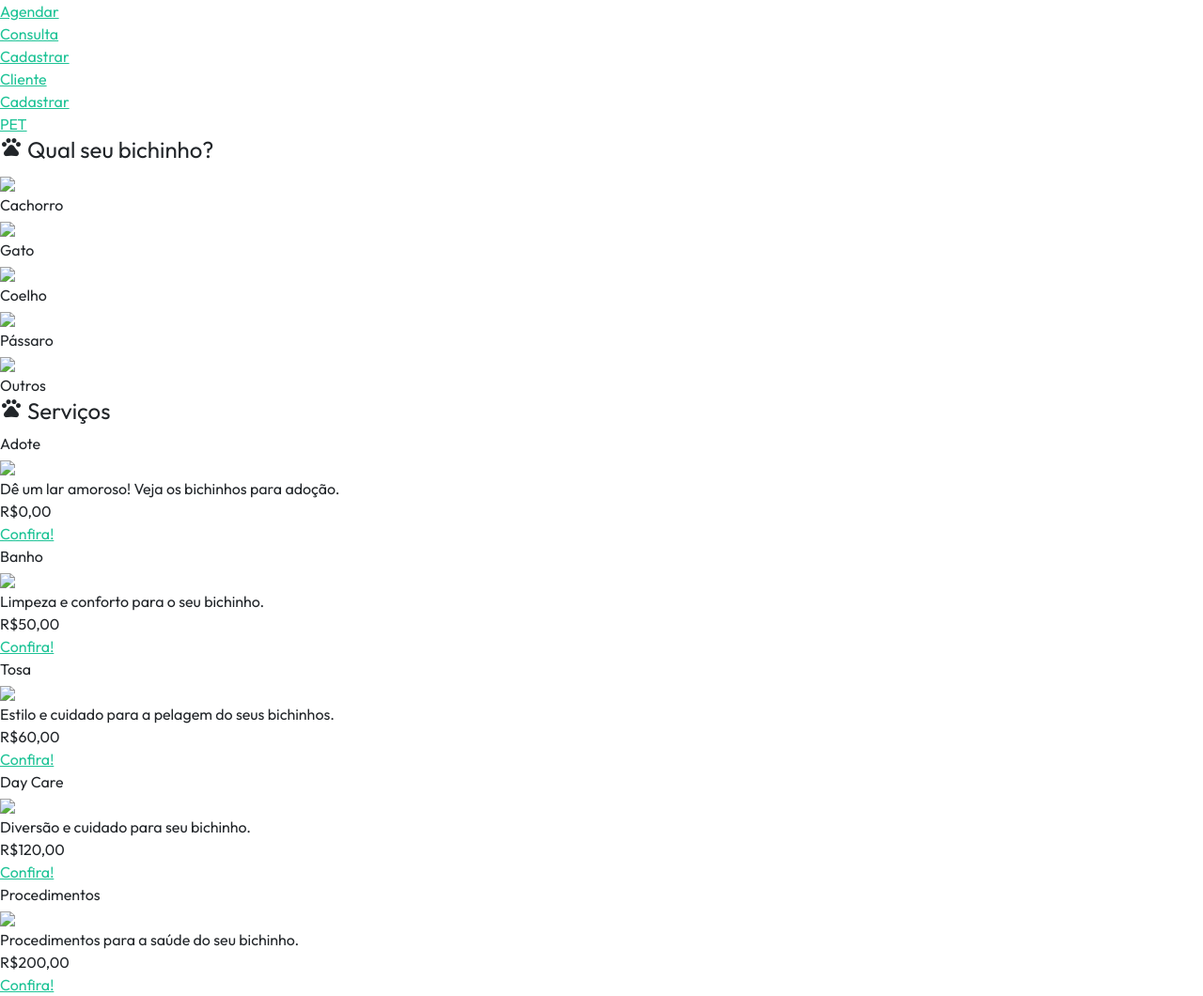
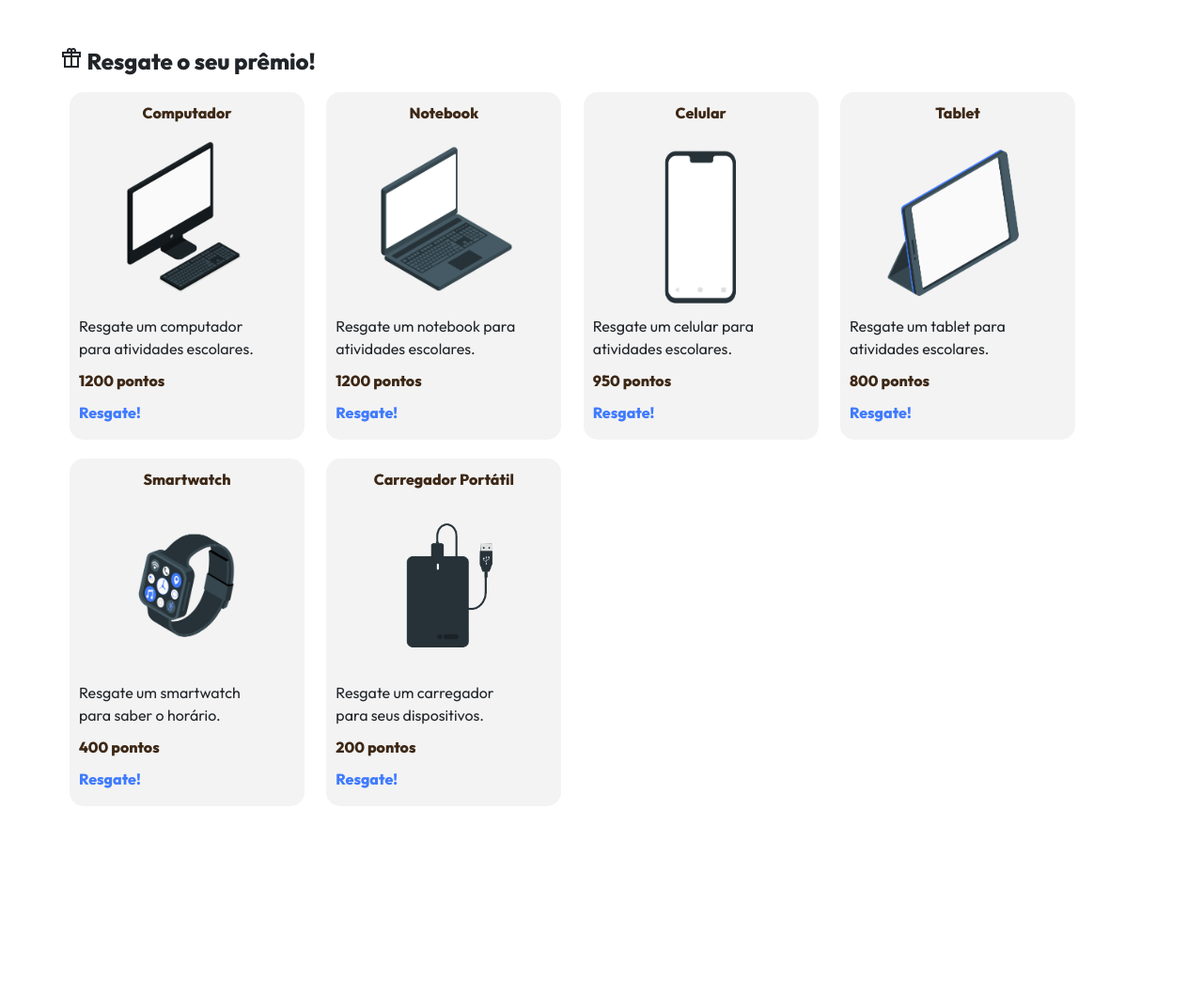
Before and after one commit to iandrsn/premiar-alunos, a plain HTML site: page conteudo/tela_premios.html in a window 1280 px wide. Shown: the whole page at 94% size. After the commit the page ends 868 px from the top, so only its background shows below. Drawn offline with nearby package versions, Linux system fonts and the light colour scheme; files that its build step writes are made by us from their sources; a web font is replaced by a local one.

Commit message:
atualizada tela de trocas

```diff
--- a/conteudo/index.js
+++ b/conteudo/index.js
@@ -5,6 +5,8 @@ document.addEventListener('DOMContentLoaded', function () {
     document.querySelector('#view').addEventListener('click', viewsenha);
     document.querySelector('#view1').addEventListener('click', viewsenha1);
     document.querySelector('#view2').addEventListener('click', viewsenha2);
+
+
 
 
 
@@ -52,13 +54,13 @@ document.addEventListener('DOMContentLoaded', function () {
     document.querySelector('#b-entre').addEventListener('click', () => {
         formentre.style.left = "25px";
         formcadastro.style.left = "450px";
-        entrecad.style.left = "0px";
+        entrecad.style.left = "-35px";
     });
 
     document.querySelector('#b-cadastro').addEventListener('click', () => {
         formentre.style.left = "-440px";
         formcadastro.style.left = "25px";
-        entrecad.style.left = "103px";
+        entrecad.style.left = "98px";
     });
 
     function exibirTextoNaTela(tag, texto) {
--- a/conteudo/tela_premios.html
+++ b/conteudo/tela_premios.html
@@ -6,117 +6,57 @@
     <meta name="viewport" content="width=device-width, initial-scale=1.0">
     <title>Petopia</title>
     <link href="https://cdn.jsdelivr.net/npm/bootstrap@5.3.0-alpha1/dist/css/bootstrap.min.css" rel="stylesheet"
-        crossorigin="anonymous">
-    <link rel="stylesheet"
-        href="https://fonts.googleapis.com/css2?family=Material+Symbols+Outlined:opsz,wght,FILL,GRAD@24,400,0,0" />
-    <link rel="stylesheet" href="https://use.fontawesome.com/releases/v5.11.2/css/all.css" />
-    <link rel="preconnect" href="https://fonts.googleapis.com">
-    <link rel="preconnect" href="https://fonts.gstatic.com" crossorigin>
+    crossorigin="anonymous">
+    <link rel="stylesheet" href="https://fonts.googleapis.com/css2?family=Material+Symbols+Outlined:opsz,wght,FILL,GRAD@24,400,0,200" />
     <link href="https://fonts.googleapis.com/css2?family=Koulen&family=PT+Sans&display=swap" rel="stylesheet">
-    <link rel="stylesheet" href="style.css">
-    <link rel="stylesheet"
-        href="https://fonts.googleapis.com/css2?family=Material+Symbols+Outlined:opsz,wght,FILL,GRAD@24,400,0,0" />
-    <link rel="stylesheet" href="https://cdn.jsdelivr.net/npm/bootstrap-icons@1.11.3/font/bootstrap-icons.min.css">
-    <link href='https://unpkg.com/boxicons@2.1.4/css/boxicons.min.css' rel='stylesheet'>
+    <link rel="stylesheet" href="../style.css">
 </head>
 
 <body id="index">
 
-    <main>
-        <div class="cards-iniciais-container">
-            <div class="cards-iniciais-item">
-                <a href="conteudos/agendamento_pet.html">
-                    <div class="cards-iniciais-item-texto-p">Agendar</div>
-                    <div class="cards-iniciais-item-texto-consulta">Consulta</div>
-                </a>
-                <span class="cards-iniciais-circulo-consulta"></span>
+        <div class="premios">
+            <h4><span class="material-symbols-outlined">featured_seasonal_and_gifts</span> Resgate o seu prêmio!</h4>
+            <div class="cards-premios-item">
+                <div class="item-premios-nome">Computador</div>
+                <div class="item-premios-imagem"><img src="imagens/computador.png"></div>
+                <div class="item-premios-desc">Resgate um computador para atividades escolares.</div>
+                <div class="item-premios-preco">1200 pontos</div>
+                <div class="item-premios-acesse"><a href="">Resgate!</a></div>
             </div>
-            <div class="cards-iniciais-item">
-                <a href="conteudos/cad_cliente.html">
-                    <div class="cards-iniciais-item-texto-p">Cadastrar</div>
-                    <div class="cards-iniciais-item-texto-cliente">Cliente</div>
-                </a>
-                <span class="cards-iniciais-circulo-cliente"></span>
+            <div class="cards-premios-item">
+                <div class="item-premios-nome">Notebook</div>
+                <div class="item-premios-imagem"><img src="imagens/notebook.png"></div>
+                <div class="item-premios-desc">Resgate um notebook para atividades escolares.</div>
+                <div class="item-premios-preco">1200 pontos</div>
+                <div class="item-premios-acesse"><a href="">Resgate!</a></div>
             </div>
-            <div class="cards-iniciais-item">
-                <a href="conteudos/cad_pet.html">
-                    <div class="cards-iniciais-item-texto-p">Cadastrar</div>
-                    <div class="cards-iniciais-item-texto-pet">PET</div>
-                </a>
-                <span class="cards-iniciais-circulo-pet"></span>
+            <div class="cards-premios-item">
+                <div class="item-premios-nome">Celular</div>
+                <div class="item-premios-imagem"><img src="imagens/celular.png"></div>
+                <div class="item-premios-desc">Resgate um celular para atividades escolares.</div>
+                <div class="item-premios-preco">950 pontos</div>
+                <div class="item-premios-acesse"><a href="">Resgate!</a></div>
             </div>
-        </div>
-
-        <div class="bichinhos">
-            <h4><span class="material-symbols-outlined">pets</span> Qual seu bichinho?</h4>
-            <div class="cards-bichinhos-item">
-                <a href="conteudos/compra-cachorro.html">
-                    <div class="item-bichinhos-imagem"><img src="img/cachorro.png"></div>
-                </a>
-                <div class="item-bichinhos-nome">Cachorro</div>
+            <div class="cards-premios-item">
+                <div class="item-premios-nome">Tablet</div>
+                <div class="item-premios-imagem"><img src="imagens/tablet.png"></div>
+                <div class="item-premios-desc">Resgate um tablet para atividades escolares.</div>
+                <div class="item-premios-preco">800 pontos</div>
+                <div class="item-premios-acesse"><a href="">Resgate!</a></div>
             </div>
-            <div class="cards-bichinhos-item">
-                <a href="conteudos/compra-gato.html">
-                    <div class="item-bichinhos-imagem" id="gato-imagem"><img src="img/gato.png"></div>
-                </a>
-                <div class="item-bichinhos-nome">Gato</div>
+            <div class="cards-premios-item">
+                <div class="item-premios-nome">Smartwatch</div>
+                <div class="item-premios-imagem"><img src="imagens/smartwatch.png"></div>
+                <div class="item-premios-desc">Resgate um smartwatch para saber o horário.</div>
+                <div class="item-premios-preco">400 pontos</div>
+                <div class="item-premios-acesse"><a href="">Resgate!</a></div>
             </div>
-            <div class="cards-bichinhos-item">
-                <a href="conteudos/compra-lebre.html">
-                    <div class="item-bichinhos-imagem"><img src="img/lebre.png"></div>
-                </a>
-                <div class="item-bichinhos-nome">Coelho</div>
-            </div>
-            <div class="cards-bichinhos-item">
-                <a href="conteudos/compra-passarinho.html">
-                    <div class="item-bichinhos-imagem"><img src="img/passarinho.png"></div>
-                </a>
-                <div class="item-bichinhos-nome">Pássaro</div>
-            </div>
-            <div class="cards-bichinhos-item">
-                <a href="conteudos/compra-outros.html">
-                    <div class="item-bichinhos-imagem"><img src="img/outros.png"></div>
-                </a>
-                <div class="item-bichinhos-nome">Outros</div>
-            </div>
-        </div>
-
-        <div class="servicos">
-            <h4><span class="material-symbols-outlined">pets</span> Serviços</h4>
-            <div class="cards-servicos-item">
-                <div class="item-servicos-nome">Adote</div>
-                <div class="item-servicos-imagem"><img src="img/adote.png"></div>
-                <div class="item-servicos-desc">Dê um lar amoroso! Veja os bichinhos para adoção.</div>
-                <div class="item-servicos-preco">R$0,00</div>
-                <div class="item-servicos-acesse"><a href="conteudos/agendamento_pet.html">Confira!</a></div>
-            </div>
-            <div class="cards-servicos-item">
-                <div class="item-servicos-nome">Banho</div>
-                <div class="item-servicos-imagem"><img src="img/banho.png"></div>
-                <div class="item-servicos-desc">Limpeza e conforto para o seu bichinho.</div>
-                <div class="item-servicos-preco">R$50,00</div>
-                <div class="item-servicos-acesse"><a href="conteudos/agendamento_pet.html">Confira!</a></div>
-            </div>
-            <div class="cards-servicos-item">
-                <div class="item-servicos-nome">Tosa</div>
-                <div class="item-servicos-imagem"><img src="img/tosa.png"></div>
-                <div class="item-servicos-desc">Estilo e cuidado para a pelagem do seus bichinhos.</div>
-                <div class="item-servicos-preco">R$60,00</div>
-                <div class="item-servicos-acesse"><a href="conteudos/agendamento_pet.html">Confira!</a></div>
-            </div>
-            <div class="cards-servicos-item">
-                <div class="item-servicos-nome">Day Care</div>
-                <div class="item-servicos-imagem"><img src="img/daycare.png"></div>
-                <div class="item-servicos-desc">Diversão e cuidado para seu bichinho.</div>
-                <div class="item-servicos-preco">R$120,00</div>
-                <div class="item-servicos-acesse"><a href="conteudos/agendamento_pet.html">Confira!</a></div>
-            </div>
-            <div class="cards-servicos-item">
-                <div class="item-servicos-nome">Procedimentos</div>
-                <div class="item-servicos-imagem"><img src="img/procedimento.png"></div>
-                <div class="item-servicos-desc">Procedimentos para a saúde do seu bichinho.</div>
-                <div class="item-servicos-preco">R$200,00</div>
-                <div class="item-servicos-acesse"><a href="conteudos/agendamento_pet.html">Confira!</a></div>
+            <div class="cards-premios-item">
+                <div class="item-premios-nome">Carregador Portátil</div>
+                <div class="item-premios-imagem"><img src="imagens/carregador1.png"></div>
+                <div class="item-premios-desc">Resgate um carregador para seus dispositivos.</div>
+                <div class="item-premios-preco">200 pontos</div>
+                <div class="item-premios-acesse"><a href="">Resgate!</a></div>
             </div>
         </div>
     </main>
--- a/style.css
+++ b/style.css
@@ -7,6 +7,75 @@
     padding: 0;
     box-sizing: border-box;
     font-family: Outfit;
+}
+
+.premios {
+    margin-top: 50px;
+    margin-left: 5%;
+}
+
+.cards-premios-item {
+    position: relative;
+    width: 250px;
+    height: 370px;
+    border-radius: 15px;
+    background-color: #f3f3f3;
+    display: inline-block;
+    margin: 10px 10px;
+    padding: 10px;
+}
+
+h4 {
+    font-weight: bolder;
+}
+
+.item-premios-nome {
+    text-align: center;
+    font-weight: bolder;
+    color: #3d2816;
+}
+
+.item-premios-imagem>img {
+    display: flex;
+    max-width: 2200px;
+    max-height: 200px;
+
+    margin: 0 auto;
+    margin-top: 3px;
+}
+
+.item-premios-desc {
+    display: flex;
+    max-width: 200px;
+    max-height: 200px;
+}
+
+.item-premios-preco {
+    margin-top: 10px;
+    font-weight: bolder;
+    color: #3d2816;
+}
+
+.item-premios-acesse {
+    margin-top: 10px;
+    color: #407BFF;
+    font-weight: bolder;
+    cursor: pointer;
+}
+
+.item-premios-acesse:before {
+    content: "";
+    position: absolute;
+    bottom: 17px;
+    height: 2px;
+    width: 0;
+    background: #407BFF;
+    border-radius: 50px;
+    transition: width 0.3s ease;
+}
+
+.item-premios-acesse:hover:before {
+    width: 65px;
 }
 
 /**Estilos para o cadastro de cliente**/
@@ -145,10 +214,13 @@ form {
 }
 
 .forma {
+
     margin-top: 2px;
     position: relative;
-    box-shadow: 0 0px 15px #1ec396;
+    box-shadow: 0 0px 15px #407BFF;
     border-radius: 50px;
+    overflow: hidden;
+
 }
 
 .forma button {
@@ -156,14 +228,14 @@ form {
     background: transparent;
     border: none;
     position: relative;
-    padding: 10px 25px;
+    padding: 10px 30px;
 }
 
 .entre-cad {
     position: absolute;
-    width: 100px;
+    width: 123px;
     height: 100%;
-    background: linear-gradient(to right, #abe6d5, #1ec396);
+    background: linear-gradient(to right, #407cff8f, #407BFF);
     border-radius: 30px;
     transition: 0.3s;
 }
@@ -172,7 +244,7 @@ input[type="checkbox"] {
     appearance: none;
     -webkit-appearance: none;
     -moz-appearance: none;
-    border: 2px solid #1ec396;
+    border: 2px solid #407BFF;
     border-radius: 5px;
     width: 15px;
     height: 15px;
@@ -182,11 +254,11 @@ input[type="checkbox"] {
 }
 
 input[type="checkbox"]:checked {
-    background-color: #52d4b1;
+    background-color: #407BFF;
 }
 
 button[type="submit"] {
-    background: #1ec396;
+    background: #407BFF;
     color: aliceblue;
     border-radius: 30px;
     width: 100%;
@@ -232,5 +304,6 @@ img {
 }
 
 a {
-    color: #1ec396;
+    color: #407BFF;
+    text-decoration: none;
 }
```
Also changed, not shown: index.html (+2 -3 lines), conteudo/imagens/carregador.png (added), conteudo/imagens/carregador1.png (added), conteudo/imagens/celular.png (added), conteudo/imagens/computador.png (added), conteudo/imagens/notebook.png (added), conteudo/imagens/smartwatch.png (added), conteudo/imagens/tablet.png (added).
